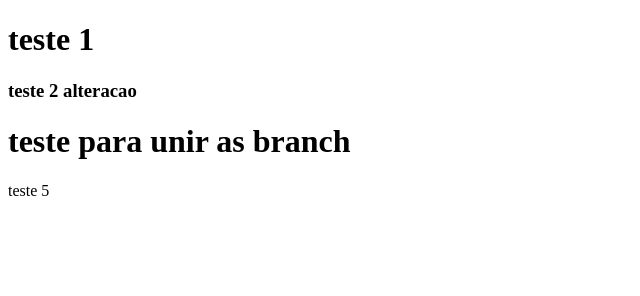
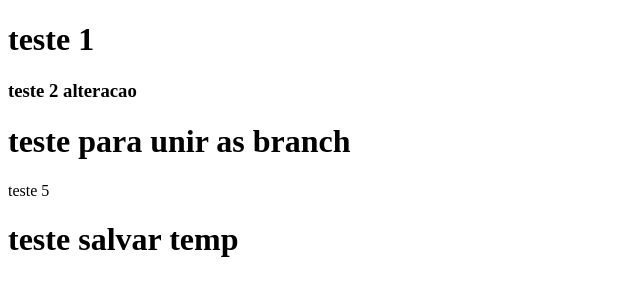
Before and after one commit to jefersoncaron/cursoAluraGit, a plain HTML site: page index.html in a window 1280 px wide. Shown: the whole page, without its empty margins (0-640 px from the left). Drawn offline with Linux system fonts and the light colour scheme.

Commit message:
teste salvar temp

```diff
--- a/index.html
+++ b/index.html
@@ -14,5 +14,11 @@
 
     <p> teste 5 </p>
 
+    <div>
+
+        <h1> teste salvar temp </h1>
+
+    </div>
+
 </body>
 </html>
```
